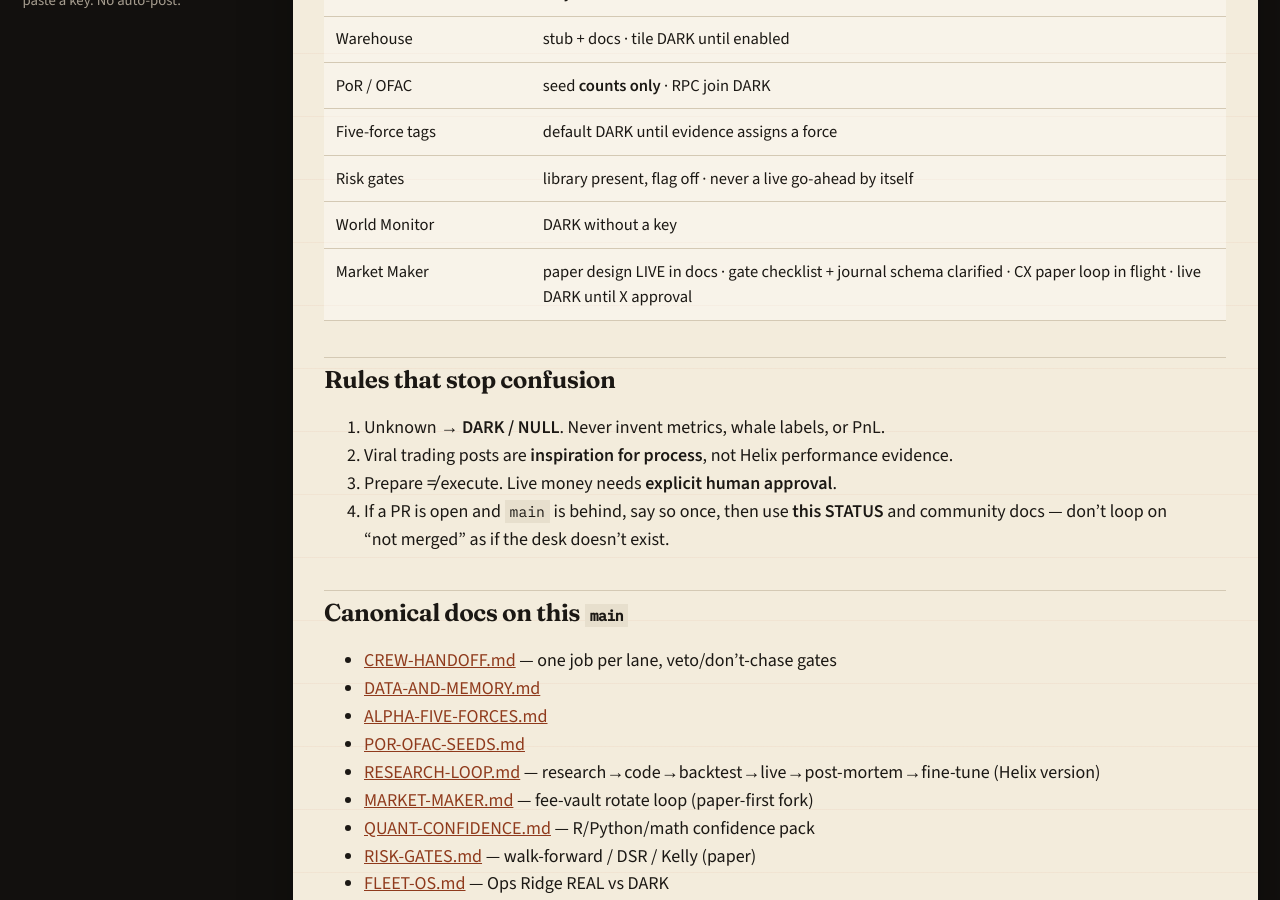
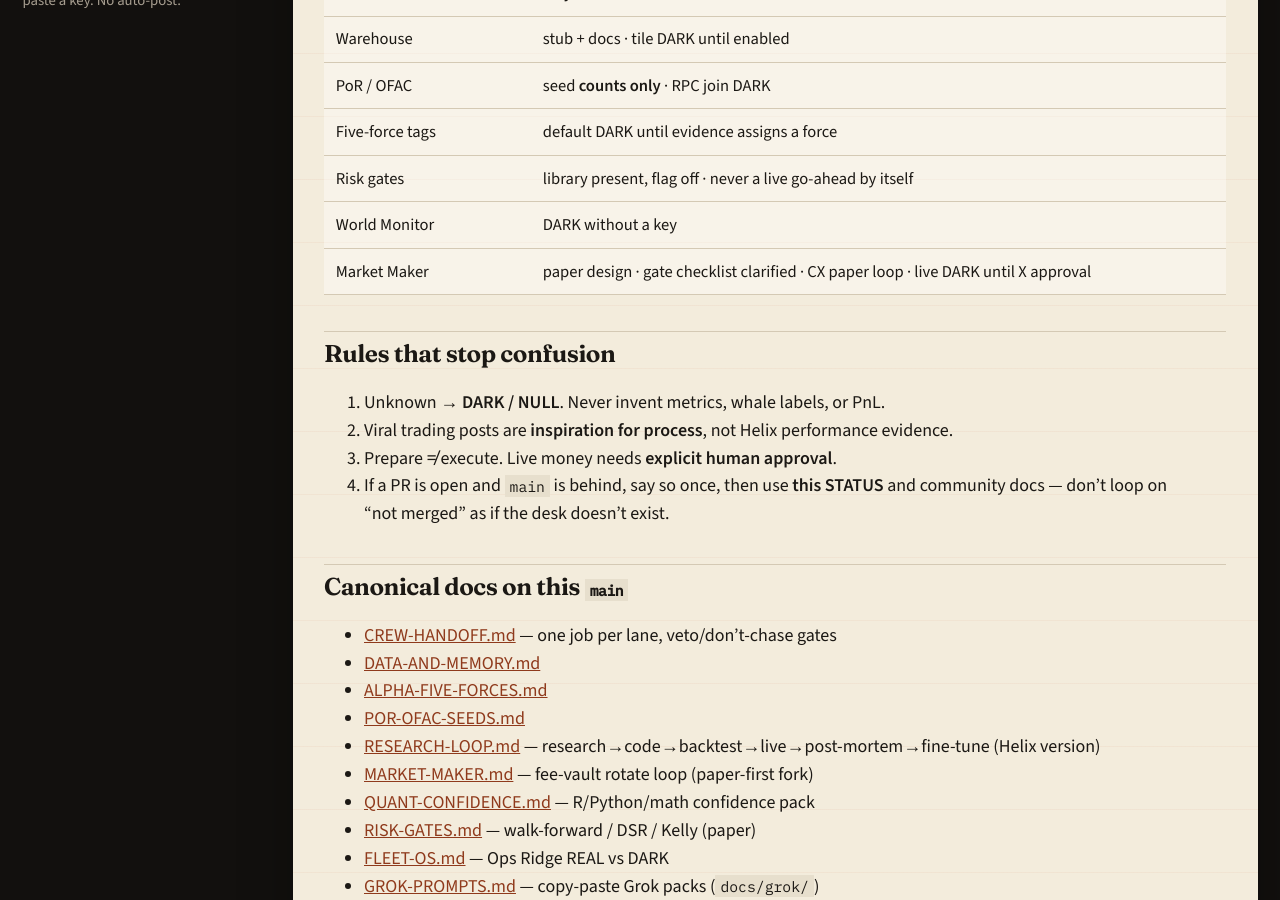
Before and after one commit to fh2fcr42z2-glitch/helix-community, a Jekyll site: the page built from docs/STATUS.md, in a window 1280 px wide and 900 px high, scrolled down 741 px. Built offline with Jekyll 4.4.1, drawn with Linux system fonts in a browser that asks for light colours; our own code applies the rules of GitHub Pages for plain Markdown files.

Commit message:
docs: STATUS MM row paper-first pending CoS live/paper widget
Hold LIVE default until CoS confirms. Market Maker stays paper design,
live DARK until X approval, with gate checklist already clarified.

Co-authored-by: fh2fcr42z2-glitch <fh2fcr42z2-glitch@users.noreply.github.com>

```diff
--- a/docs/STATUS.md
+++ b/docs/STATUS.md
@@ -16,7 +16,7 @@
 | Five-force tags | default DARK until evidence assigns a force |
 | Risk gates | library present, flag off · never a live go-ahead by itself |
 | World Monitor | DARK without a key |
-| Market Maker | paper design LIVE in docs · gate checklist + journal schema clarified · CX paper loop in flight · live DARK until X approval |
+| Market Maker | paper design · gate checklist clarified · CX paper loop · live DARK until X approval |
 
 ## Rules that stop confusion
 1. Unknown → **DARK / NULL**. Never invent metrics, whale labels, or PnL.
```
